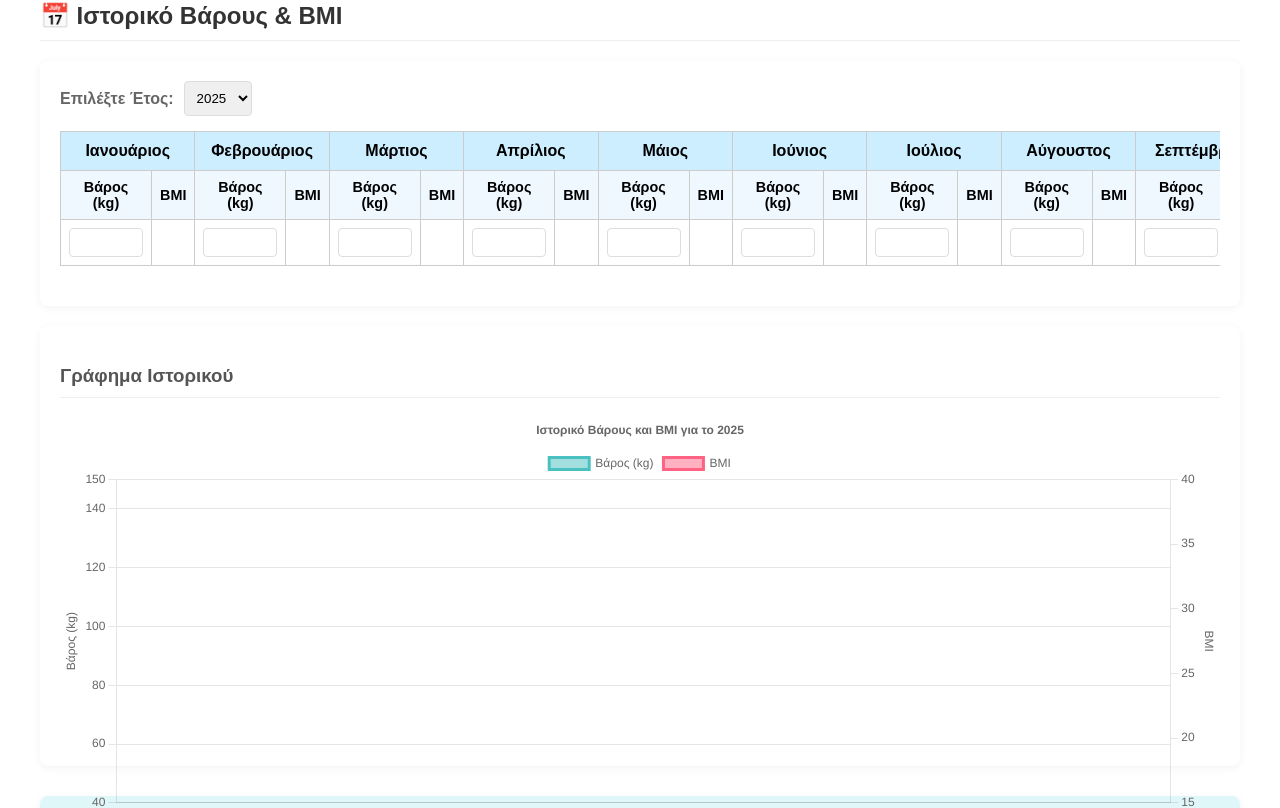
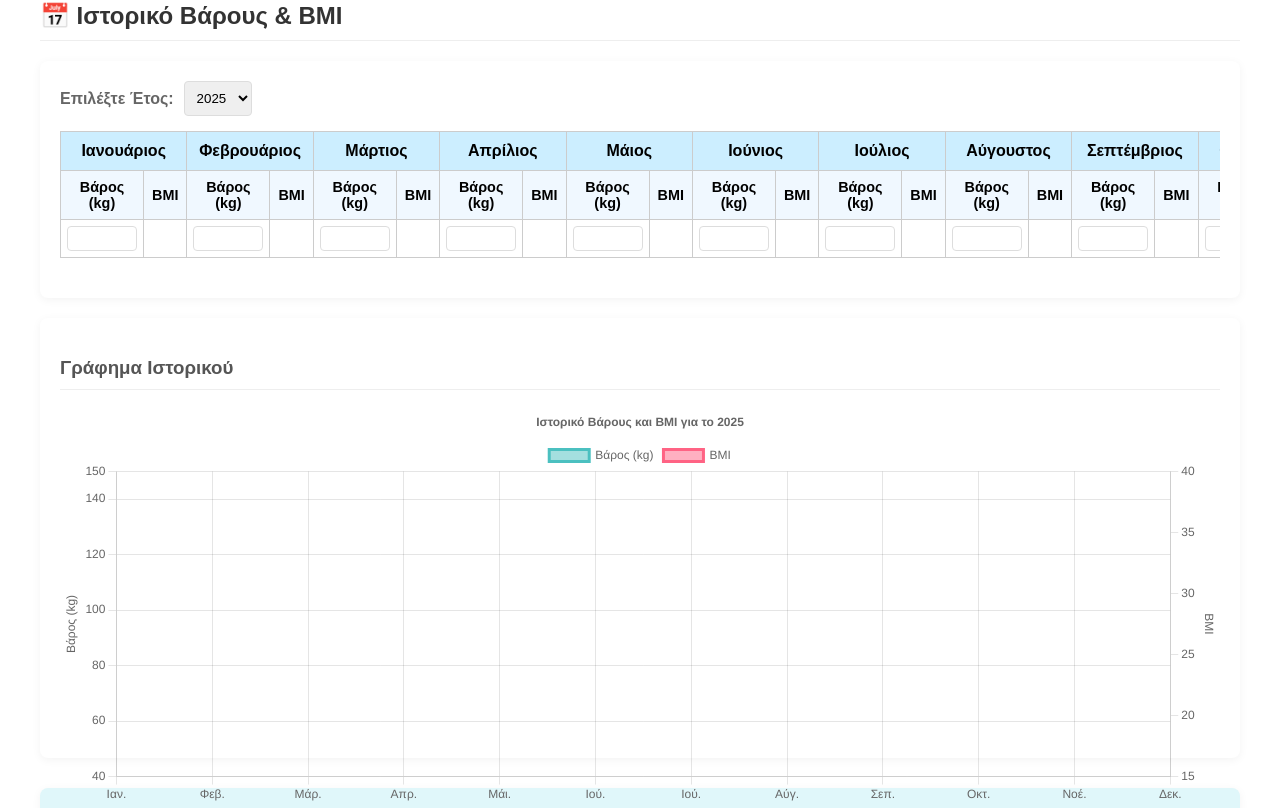
Before and after one commit to xristara/fitness-tracker-final, a React (Vite) app: page / in a window 1280 px wide. Shown: the part 9338-10146 px from the top of the page. Built offline with nearby package versions, Linux system fonts and the light colour scheme.

Commit message:
Update App.jsx

```diff
--- a/App.jsx
+++ b/App.jsx
@@ -350,19 +350,28 @@ function calculateDailyCarbs(dailyCalories, dailyProtein, dailyFat) {
 }
 
 // ΝΕΑ ΣΥΝΑΡΤΗΣΗ: Υπολογίζει το χρώμα με βάση τη σύγκριση προηγούμενης/τρέχουσας τιμής
-function getComparisonColor(currentValue, previousValue) {
-  if (currentValue === null || previousValue === null || isNaN(currentValue) || isNaN(previousValue)) {
+function getComparisonColor(currentValue, previousValue, isWeight = true) {
+  if (currentValue === null || previousValue === null || isNaN(currentValue) || isNaN(previousValue) || previousValue === 0) {
     return 'black'; // Εάν δεν υπάρχουν τιμές, μένει μαύρο
   }
 
-  if (currentValue < previousValue) {
-    return 'green'; // Έχει πέσει
-  } else if (currentValue > previousValue) {
-    return 'red'; // Έχει ανέβει
-  } else {
-    return 'black'; // Δεν έχει αλλάξει
+  // Για το βάρος και BMI, πράσινο σημαίνει μείωση, κόκκινο αύξηση
+  if (isWeight) {
+    if (currentValue < previousValue) {
+      return 'green'; // Έχει πέσει
+    } else if (currentValue > previousValue) {
+      return 'red'; // Έχει ανέβει
+    }
+  } else { // Για BMI, η λογική είναι ίδια με το βάρος
+    if (currentValue < previousValue) {
+        return 'green'; // Έχει πέσει
+    } else if (currentValue > previousValue) {
+        return 'red'; // Έχει ανέβει
+    }
   }
+  return 'black'; // Δεν έχει αλλάξει
 }
+
 
 export default function App() {
   // Functions to get initial state from localStorage or use defaults
@@ -403,13 +412,18 @@ export default function App() {
   });
 
   // State για το επιλεγμένο έτος στο ιστορικό
-  const currentYear = new Date().getFullYear();
   const [selectedYear, setSelectedYear] = useState(() => {
-    // Attempt to get the most recent year from history if available
-    const yearsInHistory = Object.keys(history).filter(year => Object.keys(history[year]).some(month => history[year][month].weight !== '' || history[year][month].bmi !== ''));
-    return yearsInHistory.length > 0 ? Math.max(...yearsInHistory.map(Number)) : currentYear;
+    const currentYear = new Date().getFullYear();
+    const storedYear = getInitialState('selectedHistoryYear', currentYear);
+    // Ensure the selected year exists in history, otherwise default to current or latest
+    const availableYears = Object.keys(history).map(Number).sort((a, b) => b - a);
+    if (availableYears.includes(storedYear)) {
+        return storedYear;
+    } else if (availableYears.length > 0) {
+        return availableYears[0]; // Use the latest year if stored not found
+    }
+    return currentYear; // Fallback
   });
-
 
   // State για τις υπολογιζόμενες ημερήσιες θερμίδες και μακροστοιχεία
   const [dailyCalorieTarget, setDailyCalorieTarget] = useState(null);
@@ -695,6 +709,10 @@ export default function App() {
     localStorage.setItem('weightHistory', JSON.stringify(history));
   }, [history]);
 
+  useEffect(() => {
+    localStorage.setItem('selectedHistoryYear', JSON.stringify(selectedYear));
+  }, [selectedYear]);
+
   // useEffect για τον υπολογισμό των ημερήσιων θερμίδων και μακροστοιχείων όταν αλλάζουν τα σχετικά δεδομένα
   useEffect(() => {
     // Εύρεση του βάρους από την Κυριακή ή από το ιστορικό
@@ -806,14 +824,20 @@ export default function App() {
   const weightData = [];
   const bmiData = [];
 
-  // Χρησιμοποιούμε μόνο τα δεδομένα του επιλεγμένου έτους
-  const dataForSelectedYear = history[selectedYear] || {};
+  // Συλλέγουμε δεδομένα μόνο για το επιλεγμένο έτος
+  const selectedYearData = history[selectedYear] || {};
   months.forEach(month => {
-    const data = dataForSelectedYear[month];
-    if (data && (data.weight || data.bmi)) { // Μόνο αν υπάρχει κάποιο δεδομένο
-      chartLabels.push(month); // Απλά ο μήνας ως label
+    const data = selectedYearData[month];
+    if (data && (data.weight || data.bmi)) {
+      chartLabels.push(`${month.substring(0, 3)}.`);
       weightData.push(data.weight ? parseFloat(data.weight) : null);
       bmiData.push(data.bmi ? parseFloat(data.bmi) : null);
+    } else {
+        // Προσθέτουμε κενά σημεία για μήνες χωρίς δεδομένα,
+        // ώστε να μην "κολλάνε" οι γραμμές του γραφήματος
+        chartLabels.push(`${month.substring(0, 3)}.`);
+        weightData.push(null);
+        bmiData.push(null);
     }
   });
 
@@ -849,7 +873,7 @@ export default function App() {
       },
       title: {
         display: true,
-        text: `Ιστορικό Βάρους και BMI για το ${selectedYear}`, // Ενημέρωση τίτλου
+        text: `Ιστορικό Βάρους και BMI για το ${selectedYear}`,
       },
     },
     scales: {
@@ -1333,17 +1357,18 @@ export default function App() {
             onChange={(e) => setSelectedYear(parseInt(e.target.value))}
             style={{ padding: '8px', borderRadius: '4px', border: '1px solid #ddd' }}
           >
-            {/* Δημιουργία επιλογών για τα έτη που υπάρχουν στο ιστορικό */}
             {Object.keys(history).sort((a, b) => b - a).map(year => (
               <option key={year} value={year}>{year}</option>
             ))}
           </select>
         </div>
 
-        <div style={{ overflowX: 'auto', marginBottom: '20px' }}> {/* Αυτό το div επιτρέπει την οριζόντια κύλιση */}
-          <table style={{ width: '100%', minWidth: '1200px', borderCollapse: 'collapse' }}>
+        {/* Ο πίνακας τώρα θα εμφανίζει μόνο τους μήνες του επιλεγμένου έτους */}
+        <div style={{ marginBottom: '20px', overflowX: 'auto' }}> {/* Προστέθηκε πάλι overflowX:auto αν η οθόνη είναι πολύ μικρή για όλους τους μήνες */}
+          <table style={{ minWidth: '900px', width: '100%', borderCollapse: 'collapse' }}> {/* Ορίστηκε ένα minWidth για να μη συμπιέζεται υπερβολικά */}
             <thead>
               <tr>
+                {/* Η στήλη "Έτος" αφαιρείται από εδώ, καθώς το έτος επιλέγεται από το dropdown */}
                 {months.map(month => (
                   <th key={month} colSpan="2" style={{ background: '#cceeff', padding: '10px', textAlign: 'center', border: '1px solid #ccc' }}>{month}</th>
                 ))}
@@ -1358,50 +1383,43 @@ export default function App() {
               </tr>
             </thead>
             <tbody>
-              {/* Μόνο μία σειρά για το επιλεγμένο έτος */}
+              {/* Εμφανίζουμε μόνο τη σειρά για το επιλεγμένο έτος */}
               <tr>
                 {months.map((month, monthIndex) => {
+                  // Παίρνουμε τα δεδομένα για το επιλεγμένο έτος και τον τρέχοντα μήνα
                   const values = history[selectedYear]?.[month] || { weight: '', bmi: '' };
 
-                  // Find previous month's data for comparison
+                  // Logic to find previous month's data for comparison within the selected year
                   let prevWeight = null;
                   let prevBMI = null;
 
                   if (monthIndex > 0) {
-                    // Previous month in the same year
                     const prevMonth = months[monthIndex - 1];
                     prevWeight = history[selectedYear]?.[prevMonth]?.weight;
                     prevBMI = history[selectedYear]?.[prevMonth]?.bmi;
-                  } else {
-                    // If it's January, compare with December of the previous selected year
+                  } else if (selectedYear > Object.keys(history).sort()[0]) { // If it's January and not the first year
+                    // Compare with December of the previous year
                     const prevYear = parseInt(selectedYear) - 1;
-                    if (history[prevYear]) {
-                      prevWeight = history[prevYear]['Δεκέμβριος']?.weight;
-                      prevBMI = history[prevYear]['Δεκέμβριος']?.bmi;
-                    }
+                    prevWeight = history[prevYear]?.['Δεκέμβριος']?.weight;
+                    prevBMI = history[prevYear]?.['Δεκέμβριος']?.bmi;
                   }
 
-                  const weightColor = getComparisonColor(parseFloat(values.weight), parseFloat(prevWeight));
-                  const bmiColor = getComparisonColor(parseFloat(values.bmi), parseFloat(prevBMI));
+
+                  const weightColor = getComparisonColor(parseFloat(values.weight), parseFloat(prevWeight), true);
+                  const bmiColor = getComparisonColor(parseFloat(values.bmi), parseFloat(prevBMI), false);
 
                   return (
                     <React.Fragment key={`${selectedYear}-${month}-data`}>
-                      <td style={{ padding: '8px', textAlign: 'center', border: '1px solid #ccc' }}>
+                      <td style={{ padding: '6px', textAlign: 'center', border: '1px solid #ccc' }}>
                         <input
                           type="number"
                           step="0.1"
                           value={values.weight || ''}
                           onChange={e => handleHistoryChange(selectedYear, month, e.target.value, 'weight')}
-                          style={{
-                            width: '60px',
-                            border: '1px solid #ddd',
-                            padding: '6px',
-                            borderRadius: '4px',
-                            color: weightColor
-                          }}
+                          style={{ width: '60px', border: '1px solid #ddd', padding: '4px', borderRadius: '4px', color: weightColor }}
                         />
                       </td>
-                      <td style={{ padding: '8px', textAlign: 'center', border: '1px solid #ccc', fontWeight: 'bold', color: bmiColor }}>
+                      <td style={{ padding: '6px', textAlign: 'center', border: '1px solid #ccc', fontWeight: 'bold', color: bmiColor }}>
                         {values.bmi || ''}
                       </td>
                     </React.Fragment>
```
